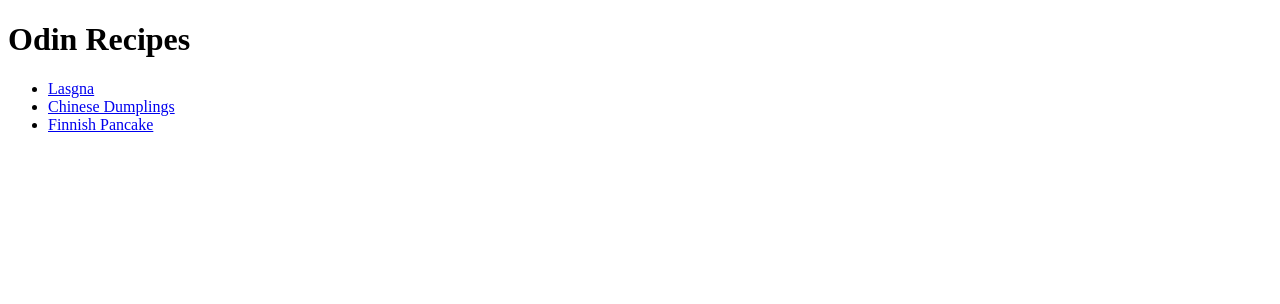
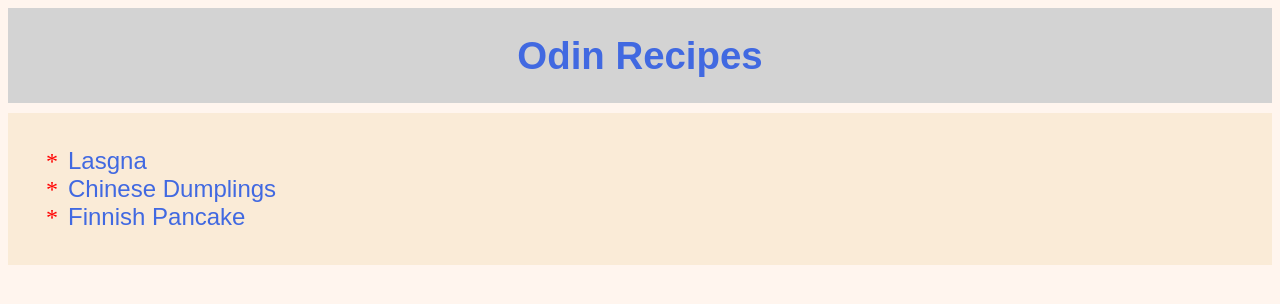
Before and after one commit to jpouti/odin-recipes, a plain HTML site: page index.html in a window 1280 px wide. Drawn offline with Linux system fonts and the light colour scheme.

Commit message:
styles.css added and all html files edited

```diff
--- a/index.html
+++ b/index.html
@@ -5,13 +5,18 @@
     <meta http-equiv="X-UA-Compatible" content="IE=edge">
     <meta name="viewport" content="width=device-width, initial-scale=1.0">
     <title>Odin Recipes</title>
+    <link rel="stylesheet" href="styles.css">
 </head>
 <body>
+    <div class="header">
         <h1>Odin Recipes</h1>
+    </div>
+    <div class="links">
         <ul>
             <li><a href="./recipes/lasagna.html">Lasgna</a></li>
             <li><a href="./recipes/dumplings.html">Chinese Dumplings</a></li>
             <li><a href="./recipes/finnish_pancake.html">Finnish Pancake</a></li>
         </ul>
+    </div>
 </body>
 </html>
--- /dev/null
+++ b/styles.css
@@ -0,0 +1,39 @@
+/* adding a background color for the page*/
+
+body {
+    background-color: seashell;
+}
+
+.header {
+    display: flex;
+    justify-content: center;
+    color: royalblue;
+    background-color: lightgray;
+    font-weight: bold;
+    font-size: larger;
+    font-family: Arial, Helvetica, sans-serif;
+}
+
+
+
+.links {
+    color: red;
+    background-color:antiquewhite;
+    font-size: 24px;
+    padding: 10px;
+    margin-top: 10px;
+
+}
+
+/* sets the marker as a star character */
+
+ul {
+    list-style-type: "*";
+}
+
+a {
+    color: royalblue;
+    text-decoration: none;
+    padding: 10px;
+    font-family: Arial, Helvetica, sans-serif;
+}
```
Also changed, not shown: recipes/dumplings.html (+2 -1 lines), recipes/finnish_pancake.html (+2 -1 lines), recipes/lasagna.html (+2 -1 lines). Lines whose indentation alone changed are shown as unchanged.
